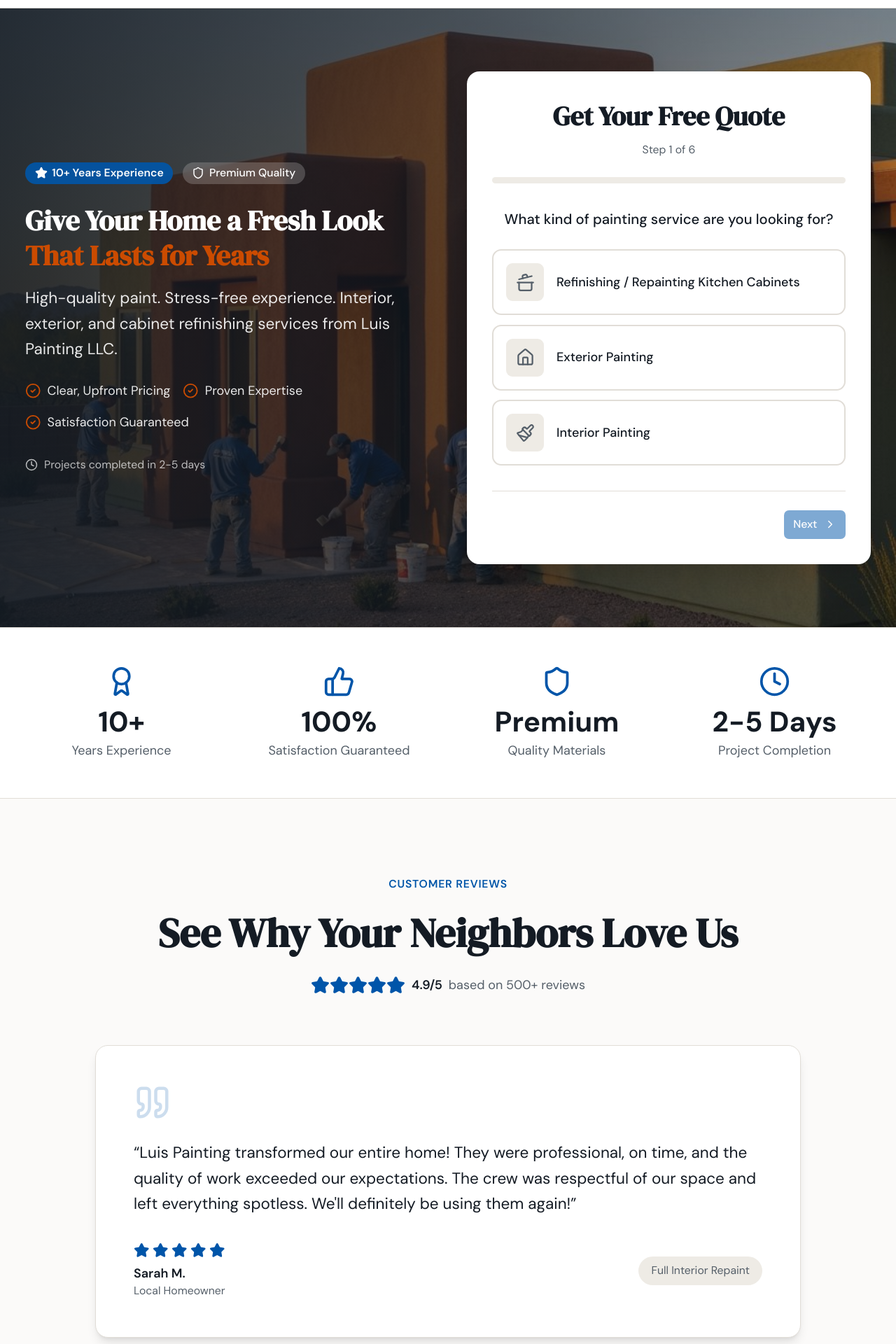
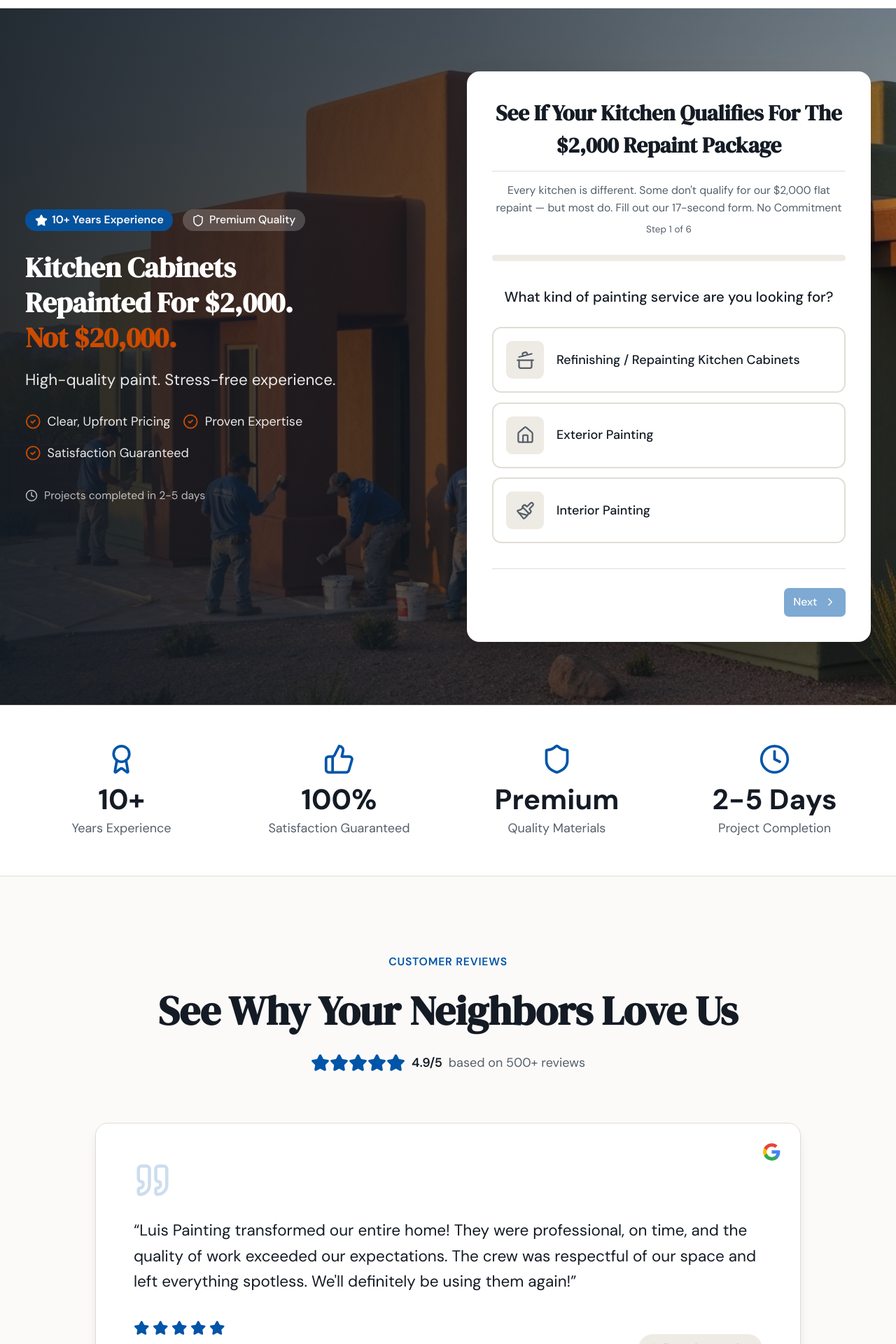
Before and after one commit to Fbet590/Luis-Painting-2.0, a Next.js app: page / in a window 1280 px wide. Shown: the part 120-2040 px from the top of the page at 70% size. Built offline with nearby package versions, Linux system fonts and the light colour scheme.

Commit message:
feat: update hero section, multi-step form, and testimonials
Update hero headline and subheadline, add form card divider and descriptor, add Google icon to testimonial card

```diff
--- a/components/hero-section.tsx
+++ b/components/hero-section.tsx
@@ -30,13 +30,12 @@ export function HeroSection() {
 
             {/* Main Headline */}
             <h1 className="font-serif font-bold text-[40px] leading-tight mb-4 text-balance">
-              Give Your Home a Fresh Look<br />
-              <span className="text-accent">That Lasts for Years</span>
+              Kitchen Cabinets Repainted For $2,000.<br />
+              <span className="text-accent">Not $20,000.</span>
             </h1>
 
             <p className="text-lg sm:text-xl text-card/90 mb-6 max-w-xl leading-relaxed">
-              High-quality paint. Stress-free experience. Interior, exterior, and cabinet
-              refinishing services from Luis Painting LLC.
+              High-quality paint. Stress-free experience.
             </p>
 
             {/* Quick Benefits */}
--- a/components/multi-step-form.tsx
+++ b/components/multi-step-form.tsx
@@ -145,10 +145,14 @@ export function MultiStepForm() {
     <div className="bg-card rounded-2xl p-6 sm:p-8 shadow-2xl">
       {/* Header */}
       <div className="text-center mb-6">
-        <h2 className="font-serif font-bold text-[calc(1.5rem+4px)] sm:text-[calc(1.875rem+4px)] text-card-foreground mb-2">
-          Get Your Free Quote
+        <h2 className="font-serif font-bold text-[calc(1.25rem+4px)] sm:text-[calc(1.5rem+4px)] text-card-foreground mb-3">
+          See If Your Kitchen Qualifies For The $2,000 Repaint Package
         </h2>
-        <p className="text-muted-foreground text-sm">
+        <div className="w-full h-px bg-border mb-3" />
+        <p className="text-muted-foreground text-sm leading-relaxed">
+          Every kitchen is different. Some don&apos;t qualify for our $2,000 flat repaint — but most do. Fill out our 17-second form. No Commitment
+        </p>
+        <p className="text-muted-foreground text-xs mt-2">
           Step {currentStep} of {steps.length}
         </p>
       </div>
--- a/components/testimonials-section.tsx
+++ b/components/testimonials-section.tsx
@@ -78,7 +78,16 @@ export function TestimonialsSection() {
 
         {/* Testimonial Slider */}
         <div className="relative max-w-4xl mx-auto">
-          <div className="bg-card rounded-2xl p-8 md:p-12 border border-border shadow-lg">
+          <div className="bg-card rounded-2xl p-8 md:p-12 border border-border shadow-lg relative">
+            {/* Google Icon */}
+            <div className="absolute top-4 right-4 md:top-6 md:right-6">
+              <svg viewBox="0 0 24 24" className="w-6 h-6">
+                <path fill="#4285F4" d="M22.56 12.25c0-.78-.07-1.53-.2-2.25H12v4.26h5.92c-.26 1.37-1.04 2.53-2.21 3.31v2.77h3.57c2.08-1.92 3.28-4.74 3.28-8.09z"/>
+                <path fill="#34A853" d="M12 23c2.97 0 5.46-.98 7.28-2.66l-3.57-2.77c-.98.66-2.23 1.06-3.71 1.06-2.86 0-5.29-1.93-6.16-4.53H2.18v2.84C3.99 20.53 7.7 23 12 23z"/>
+                <path fill="#FBBC05" d="M5.84 14.09c-.22-.66-.35-1.36-.35-2.09s.13-1.43.35-2.09V7.07H2.18C1.43 8.55 1 10.22 1 12s.43 3.45 1.18 4.93l2.85-2.22.81-.62z"/>
+                <path fill="#EA4335" d="M12 5.38c1.62 0 3.06.56 4.21 1.64l3.15-3.15C17.45 2.09 14.97 1 12 1 7.7 1 3.99 3.47 2.18 7.07l3.66 2.84c.87-2.6 3.3-4.53 6.16-4.53z"/>
+              </svg>
+            </div>
             <Quote className="w-12 h-12 text-primary/20 mb-6" />
 
             <div className="min-h-[200px]">
```
